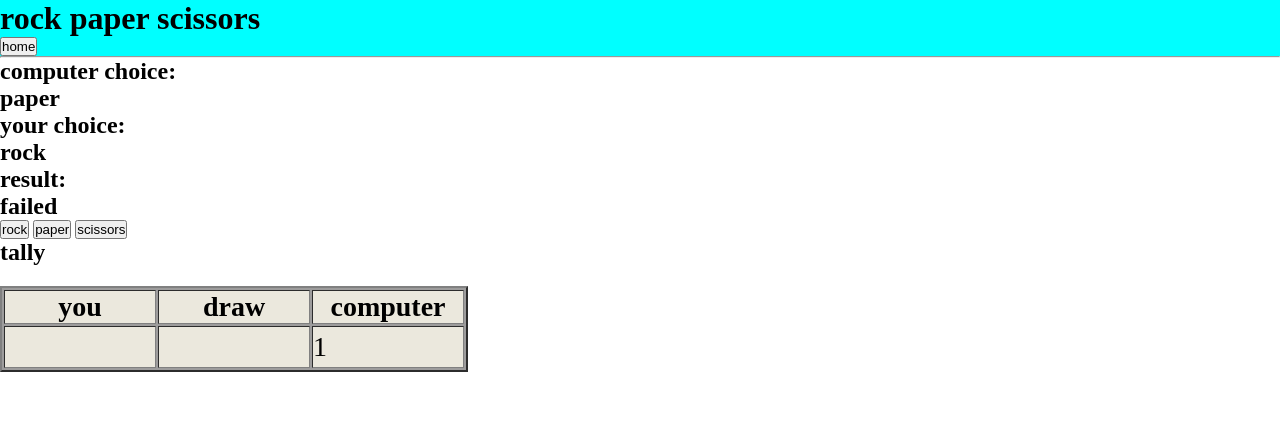
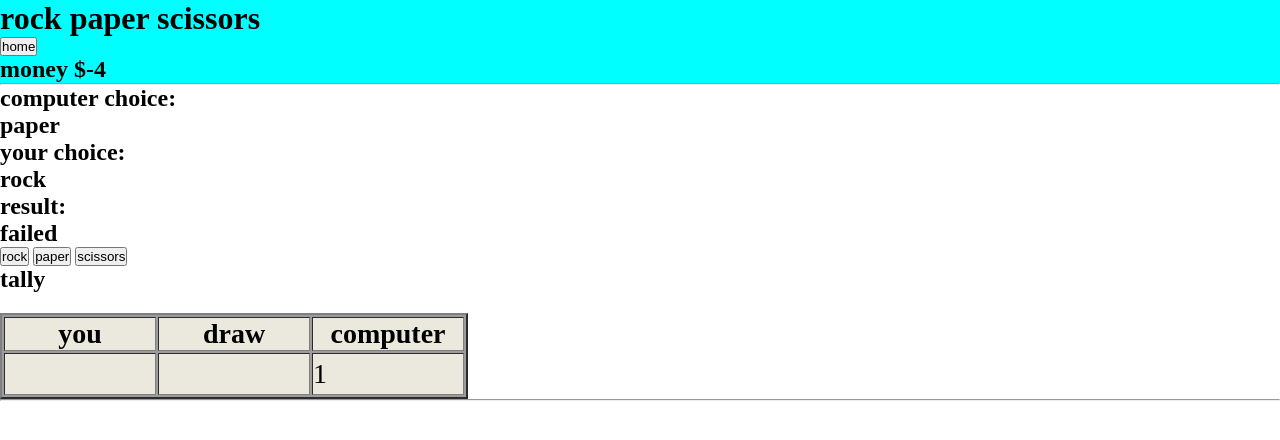
Before and after one commit to 00windhound/windhound-web, a plain HTML site: page rockpaperscissors.html in a window 1280 px wide. Both pictures are taken after a click on the button "rock". Drawn offline with Linux system fonts and the light colour scheme.

Commit message:
added money

```diff
--- a/rockpaperscissors.html
+++ b/rockpaperscissors.html
@@ -10,6 +10,7 @@
 <body>
  <header> <h1>rock paper scissors</h1>
     <a href="index.html"> <button>home</button></a>
+    <h2>money $<span id="money"></span></h2>
   <hr>  </header>
 
 <h2 id="a">computer choice:<br> <span id="computerchoice"></span></h2>
@@ -34,6 +35,12 @@
         <td class="k" id="losecount"></td>
     </tr>
 </table>
+<hr><!--ill start the next project here-->
+
+
+
+
+
 
  <script src="rockpaperscissors.js" charset="UTF-8"></script><!--keep on bottom-->
 </body>
--- a/rockpaperscissors.js
+++ b/rockpaperscissors.js
@@ -9,6 +9,8 @@ let result
 const wincountdisplay =document.getElementById('wincount')
 const drawcountdisplay =document.getElementById('drawcount')
 const losecountdisplay =document.getElementById('losecount')
+let moneydisplay =document.getElementById('money')
+let money = 0
 let wincount = 0
 let drawcount = 0
 let losecount= 0
@@ -42,4 +44,8 @@ function counter(){
 if (result === 'you win!'){wincount= wincount+= 1; wincountdisplay.innerHTML=wincount}
 if (result === 'a draw!'){drawcount= drawcount += 1; drawcountdisplay.innerHTML=drawcount}
 if (result === 'failed'){losecount= losecount +=1; losecountdisplay.innerHTML=losecount}
+if (result === 'you win!'){money= money+= 5}
+if (result === 'a draw!'){money= money+=1}
+if (result === 'failed'){money-= 4}
+moneydisplay.innerHTML=money
 } /* omg i wanna cry i can't believe it works <3333 */
```
Also changed, not shown: 1 other file.
